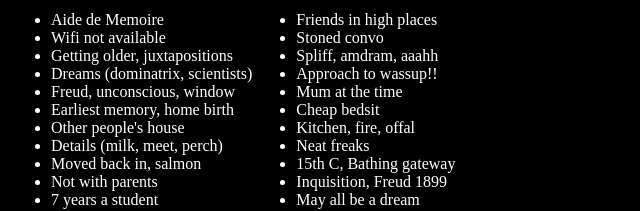
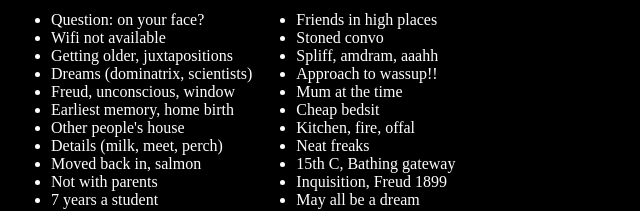
Before and after one commit to tansaku/AR-Comedy, a Jekyll site: the page aide-de-memoire-black.html, which Jekyll copies as it is, in a window 1280 px wide. Shown: the top 211 px of the page, without its empty margins (0-640 px from the left). Built offline with Jekyll 4.4.1, drawn with Linux system fonts in a browser that asks for light colours.

Commit message:
Update aide-de-memoire-black.html

```diff
--- a/aide-de-memoire-black.html
+++ b/aide-de-memoire-black.html
@@ -17,7 +17,7 @@ color: white;
 <tr>
 <td>
 <ul>
-<li>Aide de Memoire</li>
+<li>Question: on your face?</li>
 <li>Wifi not available</li>
 <li>Getting older, juxtapositions</li>
 <li>Dreams (dominatrix, scientists)</li>
```
